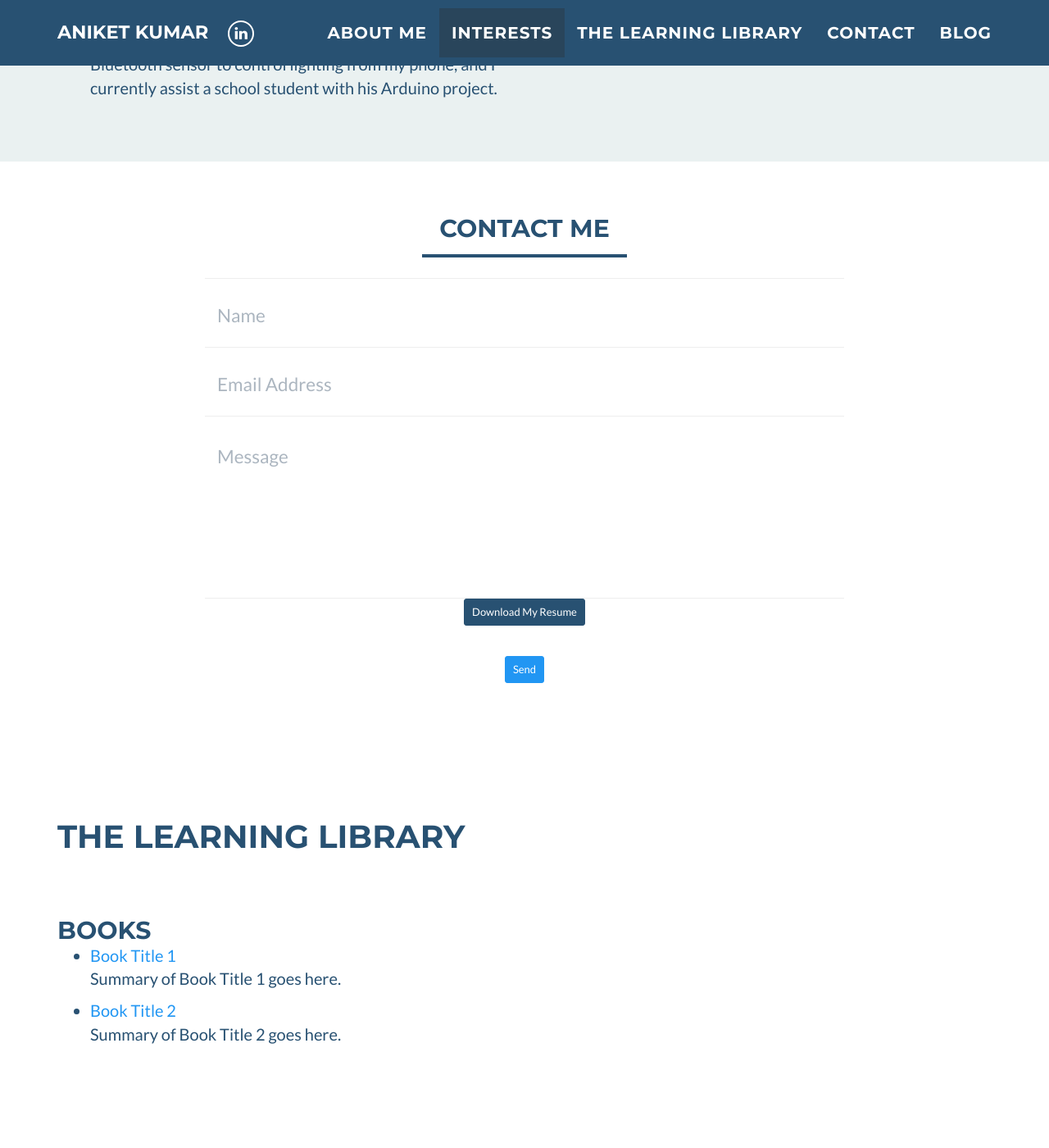
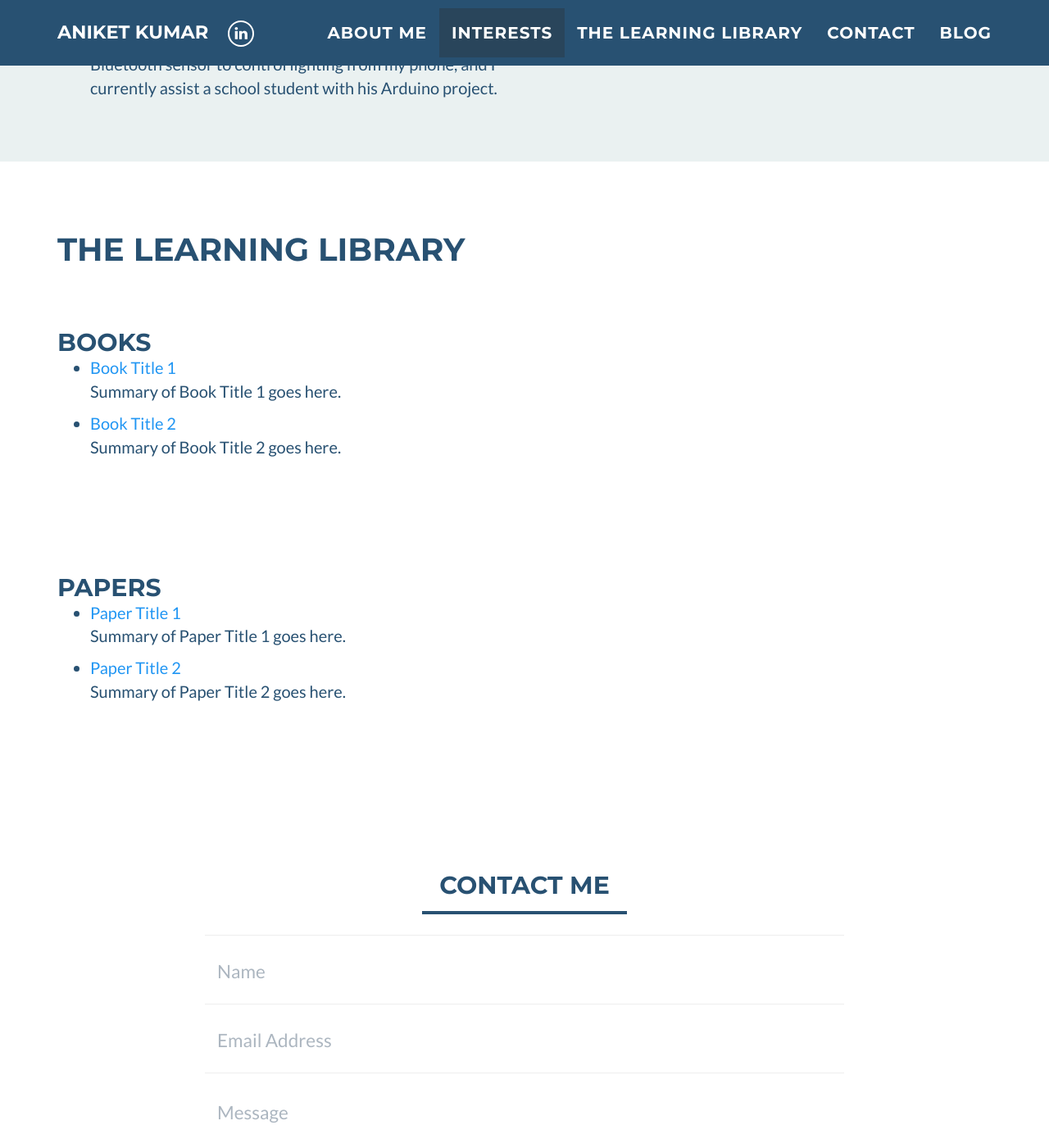
Before and after one commit to 007aniketkumar/007aniketkumar.github.io, a Jekyll site: the page built from index.html, in a window 1280 px wide and 1400 px high, scrolled down 1806 px. Shown: the whole window at 82% size. Built offline with Jekyll 4.4.1, drawn with Linux system fonts in a browser that asks for light colours; some of the changed text lies outside the part shown.

Commit message:
Update default.html

```diff
--- a/_layouts/default.html
+++ b/_layouts/default.html
@@ -94,8 +94,9 @@
 
     {% include about_me.html %}
     {% include interests.html %}
+    {% include reading_list.html %}
     {% include contact_form.html %}
-    {% include reading_list.html %}
+
 
 
     <!-- Footer -->
```
